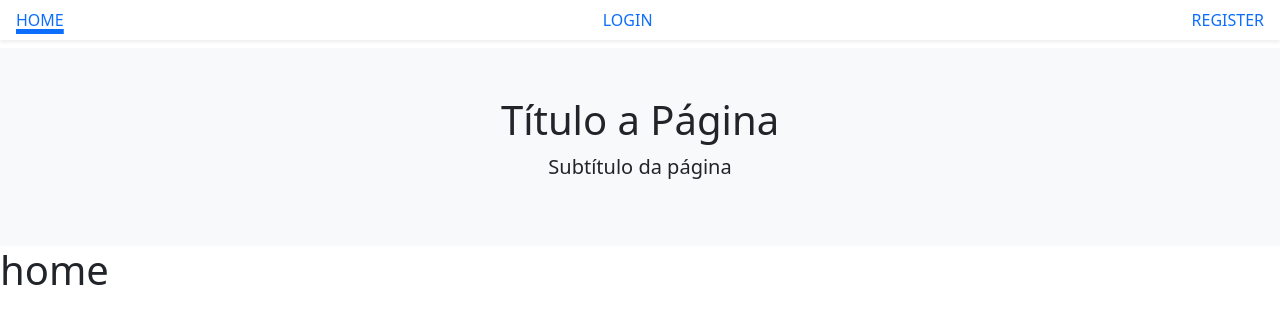
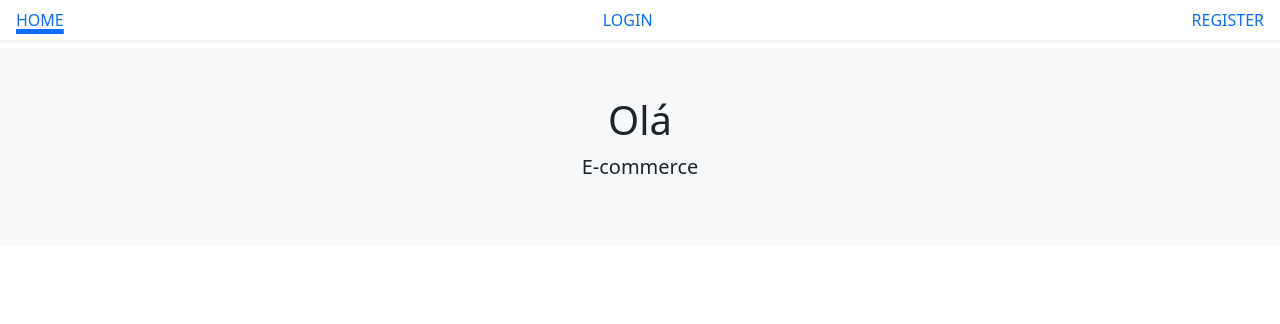
Before and after one commit to JulioCesarAlvesMoreira/Ecommerce, a React (Create React App) app in the folder front/: page / in a window 1280 px wide. Shown: the top 324 px of the page. Built offline with nearby package versions, Linux system fonts and the light colour scheme.

Commit message:
usando props

```diff
--- a/front/src/components/cards/Jumbotron.js
+++ b/front/src/components/cards/Jumbotron.js
@@ -1,10 +1,13 @@
-export default function Jumbotron(){
+export default function Jumbotron({
+    title,
+    subtitle = "E-commerce"
+}){
     return (
 <div className="container-fluid bg-primary">
     <div className="row">
         <div className="col text-center p-5 bg-light">
-            <h1>Título a Página</h1>
-            <p className="lead">Subtítulo da página</p>
+            <h1>{title}</h1>
+            <p className="lead">{subtitle}</p>
         </div>
     </div>
 </div>
--- a/front/src/pages/Home.js
+++ b/front/src/pages/Home.js
@@ -3,8 +3,7 @@ import Jumbotron from '../components/cards/Jumbotron'
 export default function Home() {
     return (
       <div>
-      <Jumbotron />
-      <h1>home</h1>
+      <Jumbotron title="Olá"/>
       </div>
     );
   }
--- a/front/src/pages/Login.js
+++ b/front/src/pages/Login.js
@@ -1,7 +1,8 @@
+import Jumbotron from '../components/cards/Jumbotron'
 export default function Login() {
     return (
       <div>
-      <h1>Login</h1>
+      <Jumbotron title="Login" />
       </div>
     );
   }
--- a/front/src/pages/Register.js
+++ b/front/src/pages/Register.js
@@ -1,7 +1,8 @@
+import Jumbotron from '../components/cards/Jumbotron'
 export default function Register() {
     return (
       <div>
-      <h1>Re</h1>
+    <Jumbotron title="Register" />
       </div>
     );
   }
```
